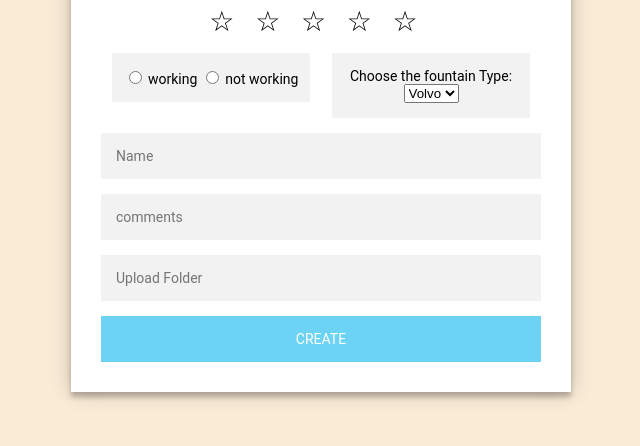
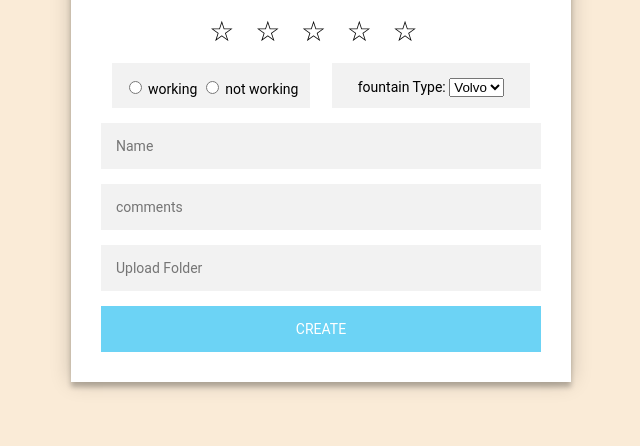
Before and after one commit to esteakshapin/AcquaFonte, a Flask app: page /add_location in a window 1280 px wide. Shown: the part 354-800 px from the top of the page, without its empty margins (319-959 px from the left). Run offline with Flask 2, Linux system fonts and the light colour scheme.

Commit message:
fixed type overflowing error

```diff
--- a/static/css/add_location.css
+++ b/static/css/add_location.css
@@ -36,6 +36,7 @@
 }
 .status_type{
   width: 100%;
+  max-height: 45;
   margin: 0 0 15px 0;
   overflow: hidden;
 }
--- a/templates/add_location.html
+++ b/templates/add_location.html
@@ -33,7 +33,7 @@
                     </label>
                   </div>
                   <div class="status">
-                    <label for="cars">Choose the fountain Type:</label>
+                    <label for="cars">fountain Type:</label>
 
                       <select id="fountain_type">
                         <option value="volvo">Volvo</option>
```
